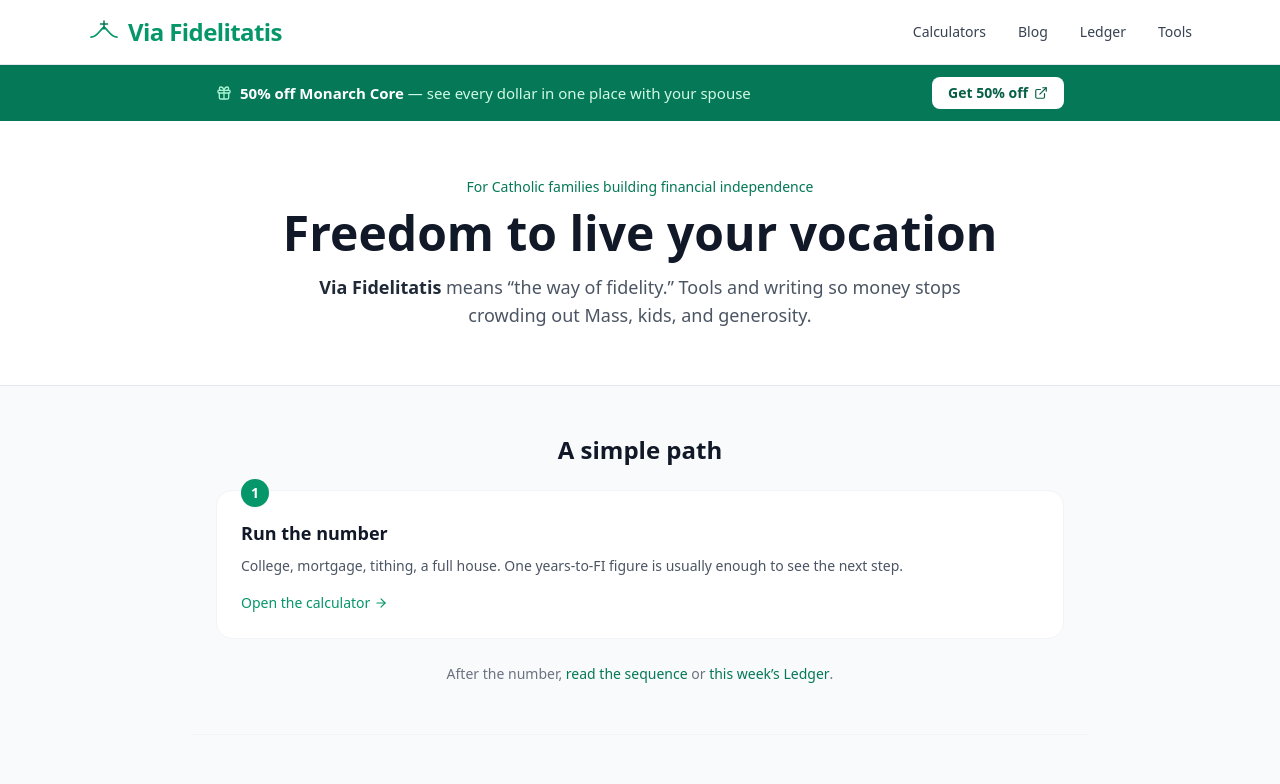
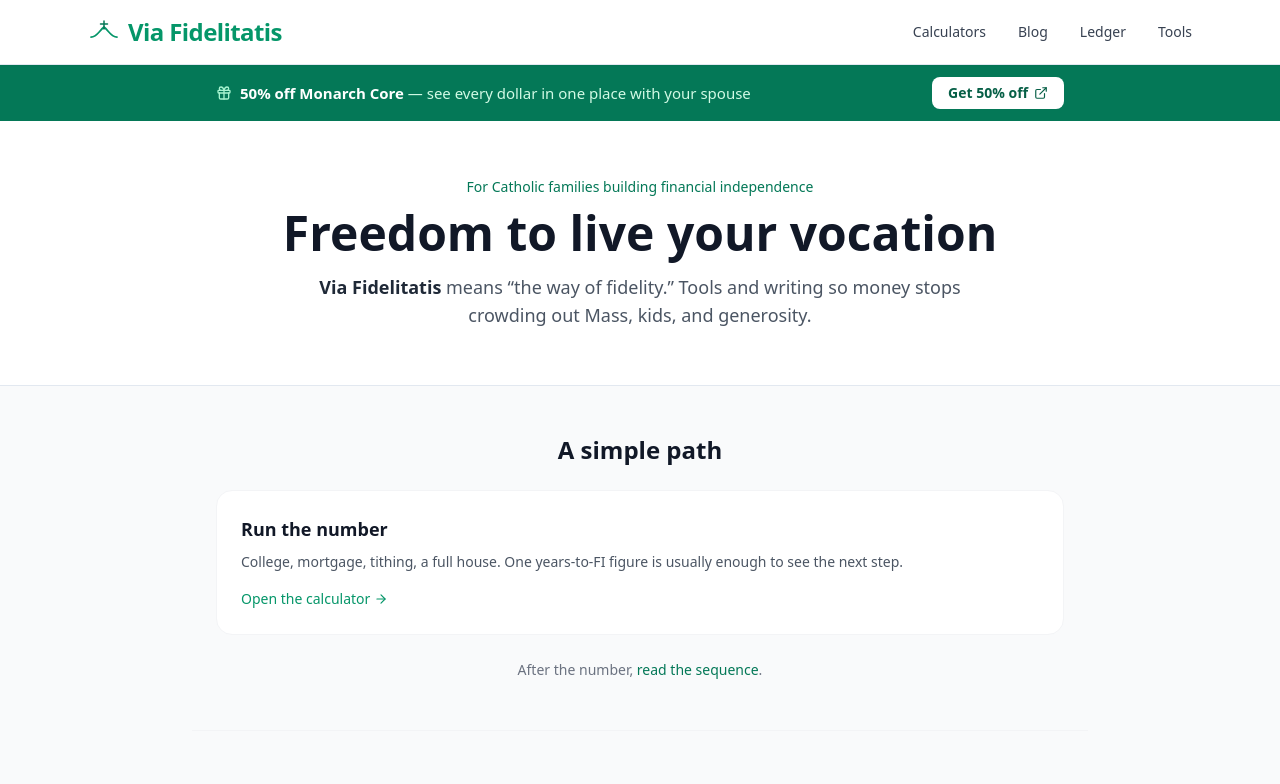
Before and after one commit to daughterpop/super-fi-calc, a React (Vite) app: page / in a window 1280 px wide. Shown: the top 784 px of the page. Built offline with nearby package versions, Linux system fonts and the light colour scheme.

Commit message:
Daily site improvement: Drop the leftover step badge and second homepage link – October 8, 2026

```diff
--- a/src/App.jsx
+++ b/src/App.jsx
@@ -6,11 +6,9 @@ import SiteHeader from './components/SiteHeader';
 import SiteFooter from './components/SiteFooter';
 import { allPosts } from './data/posts';
 import { pathForCalculator } from './data/calculators';
-import { latestEdition } from './data/ledger';
 
 function App() {
   const recentPosts = allPosts.slice(0, 3);
-  const latest = latestEdition();
 
   return (
     <div className="min-h-screen bg-gray-50 overflow-x-hidden">
@@ -36,12 +34,9 @@ function App() {
 
         <Link
           to={pathForCalculator('fi-path')}
-          className="group relative block bg-white border border-gray-100 hover:border-emerald-200 rounded-2xl p-6 transition-all hover:shadow-md"
+          className="group block bg-white border border-gray-100 hover:border-emerald-200 rounded-2xl p-6 transition-all hover:shadow-md"
         >
-          <div className="absolute -top-3 left-6 w-7 h-7 rounded-full bg-emerald-600 text-white text-sm font-bold flex items-center justify-center shadow-sm">
-            1
-          </div>
-          <h3 className="font-semibold text-lg text-gray-900 mb-2 mt-1">Run the number</h3>
+          <h3 className="font-semibold text-lg text-gray-900 mb-2">Run the number</h3>
           <p className="text-gray-600 text-sm leading-relaxed mb-3">
             College, mortgage, tithing, a full house. One years-to-FI figure is usually enough to see the next step.
           </p>
@@ -58,18 +53,6 @@ function App() {
           >
             read the sequence
           </Link>
-          {latest ? (
-            <>
-              {' '}
-              or{' '}
-              <Link
-                to={`/ledger/${latest.slug}`}
-                className="text-emerald-700 font-medium hover:text-emerald-800"
-              >
-                this week’s Ledger
-              </Link>
-            </>
-          ) : null}
           .
         </p>
       </div>
```
